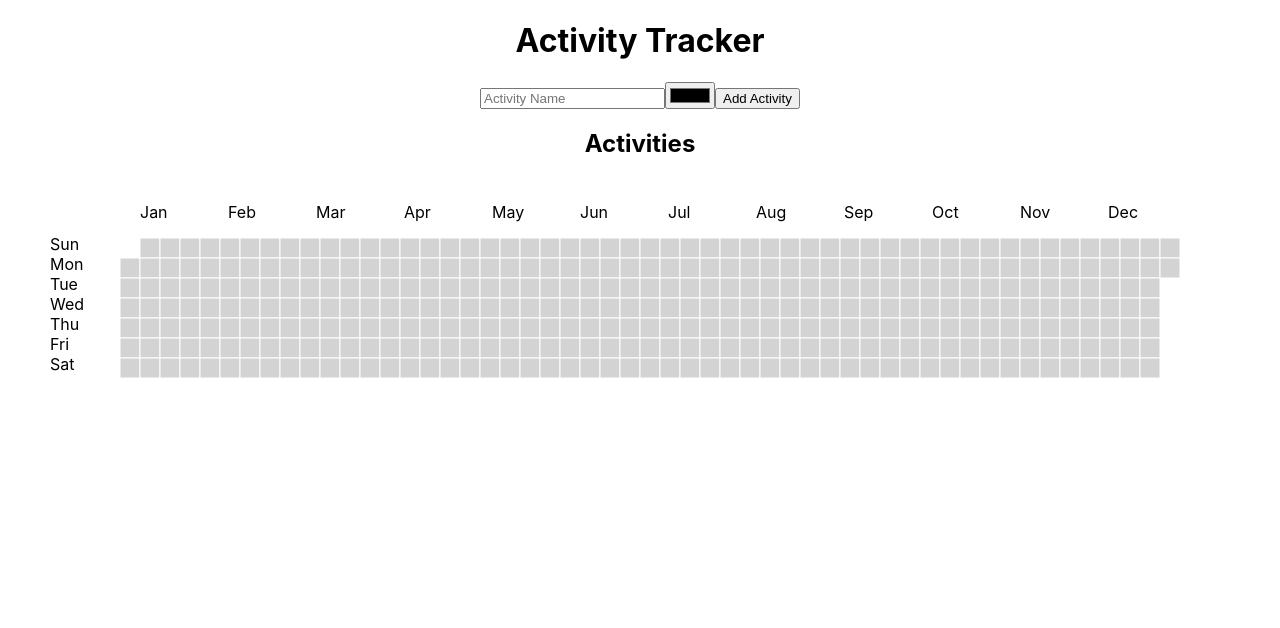
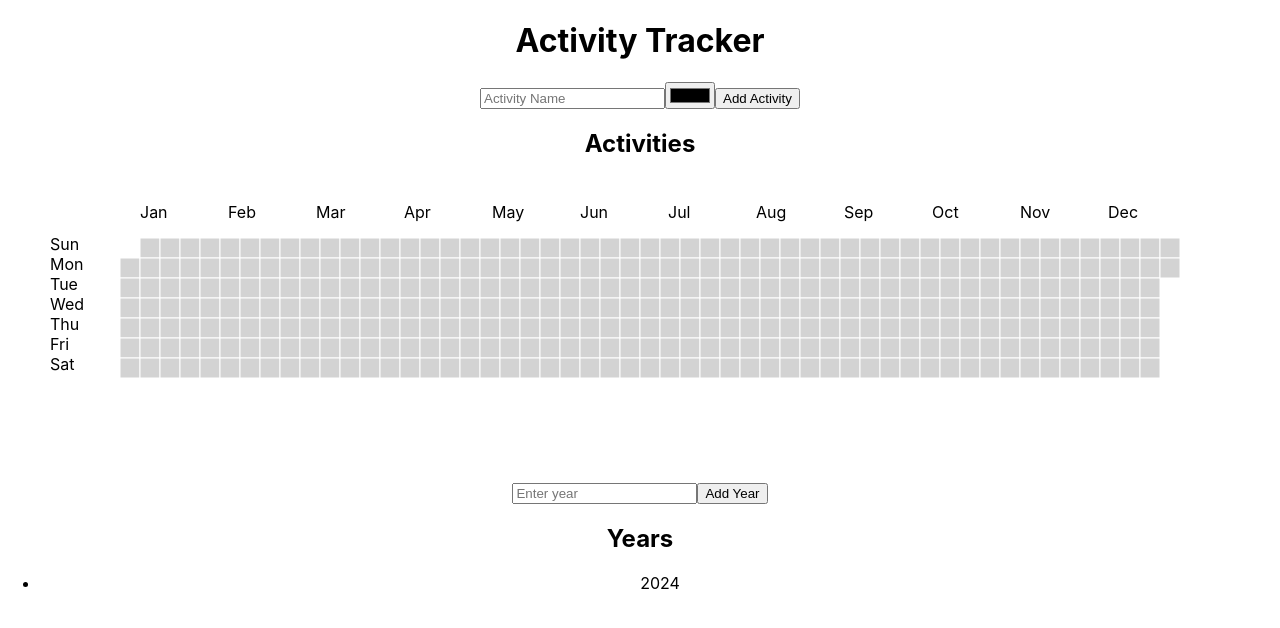
Before and after one commit to Y3llow45/Track-Your-Progress, a React (Create React App) app: page / in a window 1280 px wide. Shown: the top 628 px of the page. Built offline with nearby package versions, Linux system fonts and the light colour scheme.

Commit message:
save activities for years

```diff
--- a/src/components/Home/Home.js
+++ b/src/components/Home/Home.js
@@ -3,16 +3,18 @@ import { select } from 'd3-selection';
 import { timeDays, timeWeek, timeYear } from 'd3-time';
 
 const Home = () => {
+  const currentYear = new Date().getFullYear();
   const [activities, setActivities] = useState([]);
   const [selectedActivity, setSelectedActivity] = useState(null);
   const [activityName, setActivityName] = useState('');
   const [activityColor, setActivityColor] = useState('#000000');
-  const [calendarData, setCalendarData] = useState({});
+  const [years, setYears] = useState([{ year: currentYear, data: {} }]);
+  const [selectedYear, setSelectedYear] = useState(currentYear);
 
   const width = 1200;
-  const height = 900;
+  const height = 300;
   const cellSize = 20;
-  const yearData = timeDays(new Date(2024, 0, 1), new Date(2024, 11, 31));
+  const yearData = timeDays(new Date(selectedYear, 0, 1), new Date(selectedYear, 11, 31));
   const daysOfWeek = ['Sun', 'Mon', 'Tue', 'Wed', 'Thu', 'Fri', 'Sat'];
   const monthLabels = ['Jan', 'Feb', 'Mar', 'Apr', 'May', 'Jun', 'Jul', 'Aug', 'Sep', 'Oct', 'Nov', 'Dec'];
 
@@ -28,7 +30,7 @@ const Home = () => {
     return () => {
       svg.remove();
     };
-  }, [calendarData, selectedActivity]);
+  }, [years, selectedYear, selectedActivity]);
 
   function renderCalendar(data, svg) {
     svg.selectAll("*").remove();
@@ -52,6 +54,9 @@ const Home = () => {
       .attr("y", cellSize * 2)
       .attr("class", "monthLabel");
 
+    const yearObj = years.find(y => y.year === selectedYear);
+    const yearData = yearObj ? yearObj.data : {};
+
     svg.selectAll(".day")
       .data(data)
       .enter()
@@ -61,15 +66,24 @@ const Home = () => {
       .attr("height", cellSize)
       .attr("x", d => (timeWeek.count(timeYear(d), d) % 53) * cellSize + cellSize * 4)
       .attr("y", d => d.getDay() * cellSize + cellSize * 3)
-      .attr("fill", d => calendarData[d.toISOString().split('T')[0]] ? calendarData[d.toISOString().split('T')[0]].color : 'lightgray')
+      .attr("fill", d => yearData[d.toISOString().split('T')[0]] ? yearData[d.toISOString().split('T')[0]].color : 'lightgray')
       .attr("stroke", "white")
       .on("click", function (event, d) {
         if (selectedActivity) {
           const dateStr = d.toISOString().split('T')[0];
-          setCalendarData(prevState => ({
-            ...prevState,
-            [dateStr]: selectedActivity
-          }));
+          const newYears = years.map(year => {
+            if (year.year === selectedYear) {
+              return {
+                ...year,
+                data: {
+                  ...year.data,
+                  [dateStr]: selectedActivity
+                }
+              };
+            }
+            return year;
+          });
+          setYears(newYears);
         }
       });
   }
@@ -78,6 +92,17 @@ const Home = () => {
     setActivities([...activities, { name: activityName, color: activityColor }]);
     setActivityName('');
     setActivityColor('#000000');
+  }
+
+  function handleAddYear() {
+    const year = parseInt(document.getElementById('yearInput').value);
+    if (!years.some(y => y.year === year)) {
+      setYears([...years, { year, data: {} }]);
+    }
+  }
+
+  function handleYearSelect(year) {
+    setSelectedYear(year);
   }
 
   return (
@@ -109,6 +134,21 @@ const Home = () => {
         </ul>
       </div>
       <div id="calendar"></div>
+      <div>
+        <input type="number" id="yearInput" placeholder="Enter year" />
+        <button onClick={handleAddYear}>Add Year</button>
+      </div>
+      <div>
+        <h2>Years</h2>
+        <ul>
+          {years.map((year, index) => (
+            <li key={index} style={{ cursor: 'pointer' }}
+              onClick={() => handleYearSelect(year.year)}>
+              {year.year}
+            </li>
+          ))}
+        </ul>
+      </div>
     </div>
   );
 };
```
